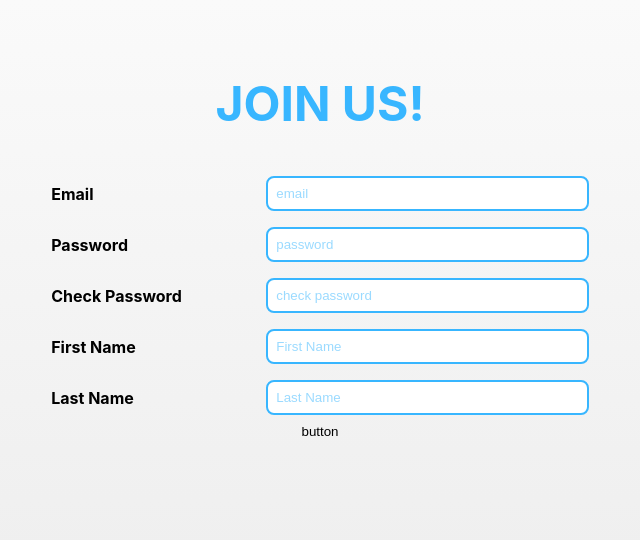
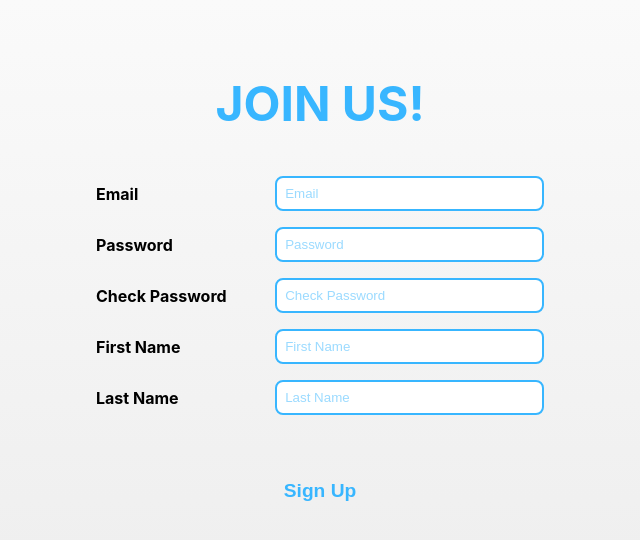
Before and after one commit to stich9208/codeingCartCompetition, a React (Create React App) app: page /register in a window 1280 px wide. Shown: the top 540 px of the page, without its empty margins (320-960 px from the left). Built offline with nearby package versions, Linux system fonts and the light colour scheme.

Commit message:
Add: register 예외처리 ui 작업중

```diff
--- a/src/Components/atom/Button.js
+++ b/src/Components/atom/Button.js
@@ -1,13 +1,14 @@
 import React from "react";
 import styled from "styled-components";
 
-const Button = ({ style, btnTitle, clickFunc }) => {
+const Button = ({ style, btnTitle, clickFunc, disabled }) => {
   return (
     <ButtonBox
       style={style}
       onClick={
         clickFunc ? clickFunc : () => alert(`you just clicked ${btnTitle}`)
       }
+      disabled={disabled}
     >
       {btnTitle ? btnTitle : "button"}
     </ButtonBox>
--- a/src/Components/pages/LoginPage.js
+++ b/src/Components/pages/LoginPage.js
@@ -77,7 +77,7 @@ const LoginPage = (props) => {
               width: "30vmin",
               height: "3vmin",
               padding: "2vmin",
-              fontSize: "1.2em",
+              fontSize: "1.2rem",
               fontWeight: "bold",
               border: `${
                 loginInfo.email !== "" && loginInfo.password !== ""
--- a/src/Components/pages/RegisterPage.js
+++ b/src/Components/pages/RegisterPage.js
@@ -1,7 +1,6 @@
 import React, { useState } from "react";
-import styled, { useTheme } from "styled-components";
+import styled, { useTheme, keyframes } from "styled-components";
 
-import Input from "../atom/Input";
 import Button from "../atom/Button";
 
 const RegisterPage = () => {
@@ -11,96 +10,173 @@ const RegisterPage = () => {
     password: "",
     lastname: "",
   });
+  const [shakeElem, setShakeElem] = useState("");
+  const [isPwMatch, setIsPwMatch] = useState("");
   const theme = useTheme();
+
+  const handleInputChange = (e) => {
+    setFormData({ ...formData, [e.target.name]: e.target.value });
+  };
+
+  const checkPwInputChange = (e) => {
+    if (formData.password === e.target.value) setIsPwMatch(true);
+    else {
+      setIsPwMatch(false);
+    }
+  };
+
+  const clickSignupBtn = () => {
+    const emailReg = new RegExp(
+      /^(("[\w-\s]+")|([\w-]+(?:\.[\w-]+)*)|("[\w-\s]+")([\w-]+(?:\.[\w-]+)*))(@((?:[\w-]+\.)*\w[\w-]{0,66})\.([a-z]{2,6}(?:\.[a-z]{2})?)$)|(@\[?((25[0-5]\.|2[0-4][0-9]\.|1[0-9]{2}\.|[0-9]{1,2}\.))((25[0-5]|2[0-4][0-9]|1[0-9]{2}|[0-9]{1,2})\.){2}(25[0-5]|2[0-4][0-9]|1[0-9]{2}|[0-9]{1,2})\]?$)/i
+    );
+    if (!emailReg.test(formData.email)) {
+      setShakeElem("email");
+    } else if (formData.password.length < 5) {
+      setShakeElem("password");
+    } else if (formData.name === "") {
+      setShakeElem("name");
+    } else if (formData.lastname === "") {
+      setShakeElem("lastname");
+    } else {
+      alert("success!");
+    }
+  };
+  console.log(shakeElem);
+  console.log(isPwMatch);
   return (
     <RegisterContainer>
       <RegisterTitle>JOIN US!</RegisterTitle>
       <RegisterForm>
         <InputColumn>
           <InputTitle for="email">Email</InputTitle>
-          <Input
+          <RegisterInput
             name="email"
             type="email"
-            placeholder="email"
-            style={{
-              width: "60%",
-              height: "auto",
-              padding: "1vmin",
-              border: `2px solid ${theme.themeColor.themeBlue}`,
-              borderRadius: "1vmin",
-              backgroundColor: "white",
-            }}
+            placeholder="Email"
+            onChange={handleInputChange}
           />
         </InputColumn>
+        <WarningText>please check format</WarningText>
         <InputColumn>
           <InputTitle for="password">Password</InputTitle>
-          <Input
+          <RegisterInput
             name="password"
             type="password"
-            placeholder="password"
-            style={{
-              width: "60%",
-              height: "auto",
-              padding: "1vmin",
-              border: `2px solid ${theme.themeColor.themeBlue}`,
-              borderRadius: "1vmin",
-              backgroundColor: "white",
-            }}
+            placeholder="Password"
+            onChange={handleInputChange}
           />
         </InputColumn>
+        <WarningText>please set password more than 5 characters</WarningText>
         <InputColumn>
           <InputTitle for="pwVerify">Check Password</InputTitle>
-          <Input
+          <RegisterInput
             name="pwVerify"
             type="password"
-            placeholder="check password"
-            style={{
-              width: "60%",
-              height: "auto",
-              padding: "1vmin",
-              border: `2px solid ${theme.themeColor.themeBlue}`,
-              borderRadius: "1vmin",
-              backgroundColor: "white",
-            }}
+            placeholder="Check Password"
+            onChange={checkPwInputChange}
           />
         </InputColumn>
+        <WarningText>not match with password</WarningText>
         <InputColumn>
           <InputTitle for="name">First Name</InputTitle>
-          <Input
+          <RegisterInput
             name="name"
             type="text"
             placeholder="First Name"
-            style={{
-              width: "60%",
-              height: "auto",
-              padding: "1vmin",
-              border: `2px solid ${theme.themeColor.themeBlue}`,
-              borderRadius: "1vmin",
-              backgroundColor: "white",
-            }}
+            onChange={handleInputChange}
           />
         </InputColumn>
+        <WarningText>please set your First Name</WarningText>
         <InputColumn>
           <InputTitle for="lastname">Last Name</InputTitle>
-          <Input
+          <RegisterInput
             name="lastname"
             type="text"
             placeholder="Last Name"
-            style={{
-              width: "60%",
-              height: "auto",
-              padding: "1vmin",
-              border: `2px solid ${theme.themeColor.themeBlue}`,
-              borderRadius: "1vmin",
-              backgroundColor: "white",
-            }}
+            onChange={handleInputChange}
           />
         </InputColumn>
-        <Button />
+        <WarningText>please set your Last Name</WarningText>
+        <Button
+          btnTitle="Sign Up"
+          style={{
+            display: "flex",
+            justifyContent: "center",
+            alignItems: "center",
+            width: "30vmin",
+            height: "3vmin",
+            marginTop: "50px",
+            padding: "2vmin",
+            fontSize: "1.2rem",
+            fontWeight: "bold",
+            border: `${
+              formData.name !== "" &&
+              formData.email !== "" &&
+              formData.password !== "" &&
+              formData.lastname !== "" &&
+              isPwMatch
+                ? `solid 2px ${theme.themeColor.themeBlue}`
+                : "solid 2px transparent"
+            }`,
+            borderRadius: "1vmin",
+            color: `${
+              formData.name !== "" &&
+              formData.email !== "" &&
+              formData.password !== "" &&
+              formData.lastname !== "" &&
+              isPwMatch
+                ? "white"
+                : theme.themeColor.themeBlue
+            }`,
+            backgroundColor: `${
+              formData.name !== "" &&
+              formData.email !== "" &&
+              formData.password !== "" &&
+              formData.lastname !== "" &&
+              isPwMatch
+                ? theme.themeColor.themeBlue
+                : "transparent"
+            }`,
+          }}
+          disabled={
+            formData.name !== "" &&
+            formData.email !== "" &&
+            formData.password !== "" &&
+            formData.lastname !== "" &&
+            isPwMatch
+              ? false
+              : true
+          }
+          clickFunc={clickSignupBtn}
+        />
       </RegisterForm>
     </RegisterContainer>
   );
 };
+
+const shake = keyframes`
+  0% {
+    transform: translate(-10%, 0);
+  }
+  50%{
+    transform: translate(10%, 0);
+  }
+  100%{
+    transform: translate(0, 0);
+  }
+`;
+
+const warningColor = keyframes`
+  0%{
+    color:black
+  }
+  50%{
+    color:red
+  }
+  100%{
+    color:black
+  }
+`;
 
 const RegisterContainer = styled.div`
   display: flex;
@@ -122,10 +198,23 @@ const RegisterForm = styled.form`
   display: flex;
   flex-direction: column;
   align-items: center;
-  width: 60%;
+  width: 50%;
   min-width: 500px;
   height: 100%;
   margin-top: 5vmin;
+`;
+
+const RegisterInput = styled.input`
+  width: 60%;
+  height: auto;
+  padding: 1vmin;
+  border: 2px solid ${(props) => props.theme.themeColor.themeBlue};
+  border-radius: 1vmin;
+  background-color: white;
+  ::placeholder {
+    color: #38b6ff;
+    opacity: 0.5;
+  }
 `;
 
 const InputColumn = styled.div`
@@ -142,4 +231,11 @@ const InputTitle = styled.label`
   font-weight: bold;
 `;
 
+const WarningText = styled.span`
+  display: none;
+  font-size: 0.5rem;
+  font-weight: bold;
+  opacity: 0.5;
+`;
+
 export default RegisterPage;
```
